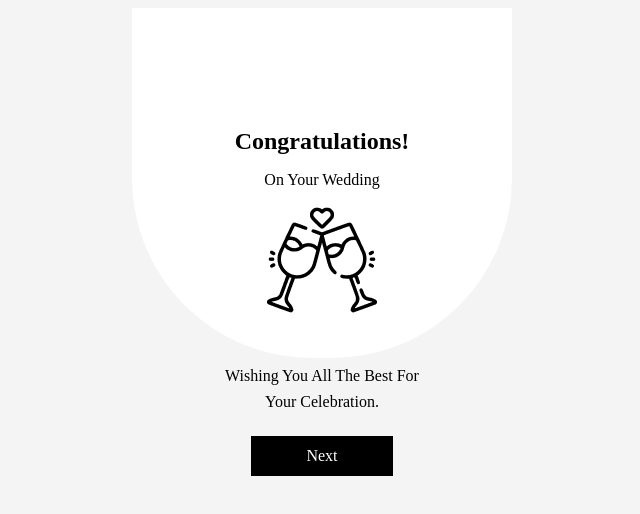
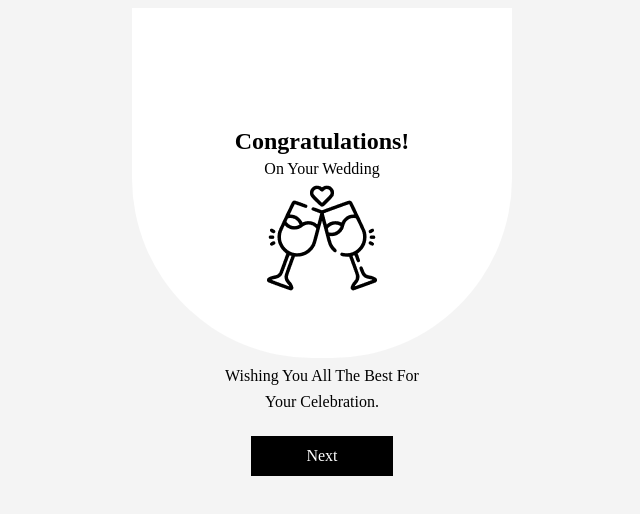
Before and after one commit to ashrafulhaque/html-css-task1, a plain HTML site: page index.html in a window 1280 px wide. Shown: the whole page, without its empty margins (318-958 px from the left). Drawn offline with Linux system fonts and the light colour scheme.

Commit message:
Minor design tweaks

```diff
--- a/styles/style.css
+++ b/styles/style.css
@@ -13,8 +13,12 @@
 .cheers-section h1 {
 
     padding-top: 120px;
-    font-weight: bolder;
+    font-weight: 800;
     margin: 0px;
+}
+.cheers-section p {
+    margin: 0;
+    padding: 5px;
 }
 .cheers-section img {
     margin: 0 auto;
```
